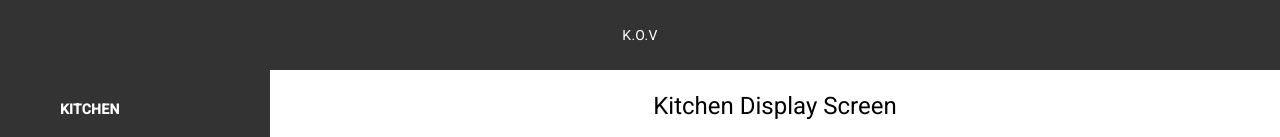
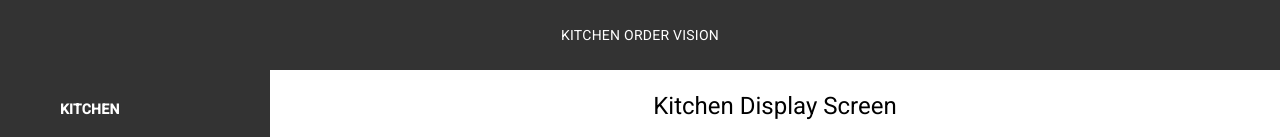
Before and after one commit to SaiSachin51/KitchenOrderVision, an Angular app: page /kds in a window 1280 px wide. Shown: the top 137 px of the page. Built offline with nearby package versions, Linux system fonts and the light colour scheme.

Commit message:
small change

```diff
--- a/src/app/kitchen-display-screen/kitchen-display-screen.component.html
+++ b/src/app/kitchen-display-screen/kitchen-display-screen.component.html
@@ -39,10 +39,10 @@
   </div>
 
   <!-- Notification Popups -->
-  <div class="notification-popup" *ngFor="let notification of notifications">
+  <!-- <div class="notification-popup" *ngFor="let notification of notifications">
     <p>{{ notification }}</p>
     <button class="close-button" (click)="clearNotification(notification)">&times;</button>
-  </div> -->
+  </div>  -->
   <div class="notification-icon">
     <button mat-icon-button [matMenuTriggerFor]="menu"  (click)="toggleBadgeVisibility()" aria-label="Example icon-button with a menu">
       <mat-icon matBadge="{{items.length}}" [matBadgeHidden]="hidden" matBadgeColor="warn">notifications</mat-icon>
--- a/src/app/topbar/topbar.component.html
+++ b/src/app/topbar/topbar.component.html
@@ -1,3 +1,3 @@
 <div class="topbar">
-    <span>K.O.V</span>
+    <span>KITCHEN ORDER VISION</span>
   </div>
```
